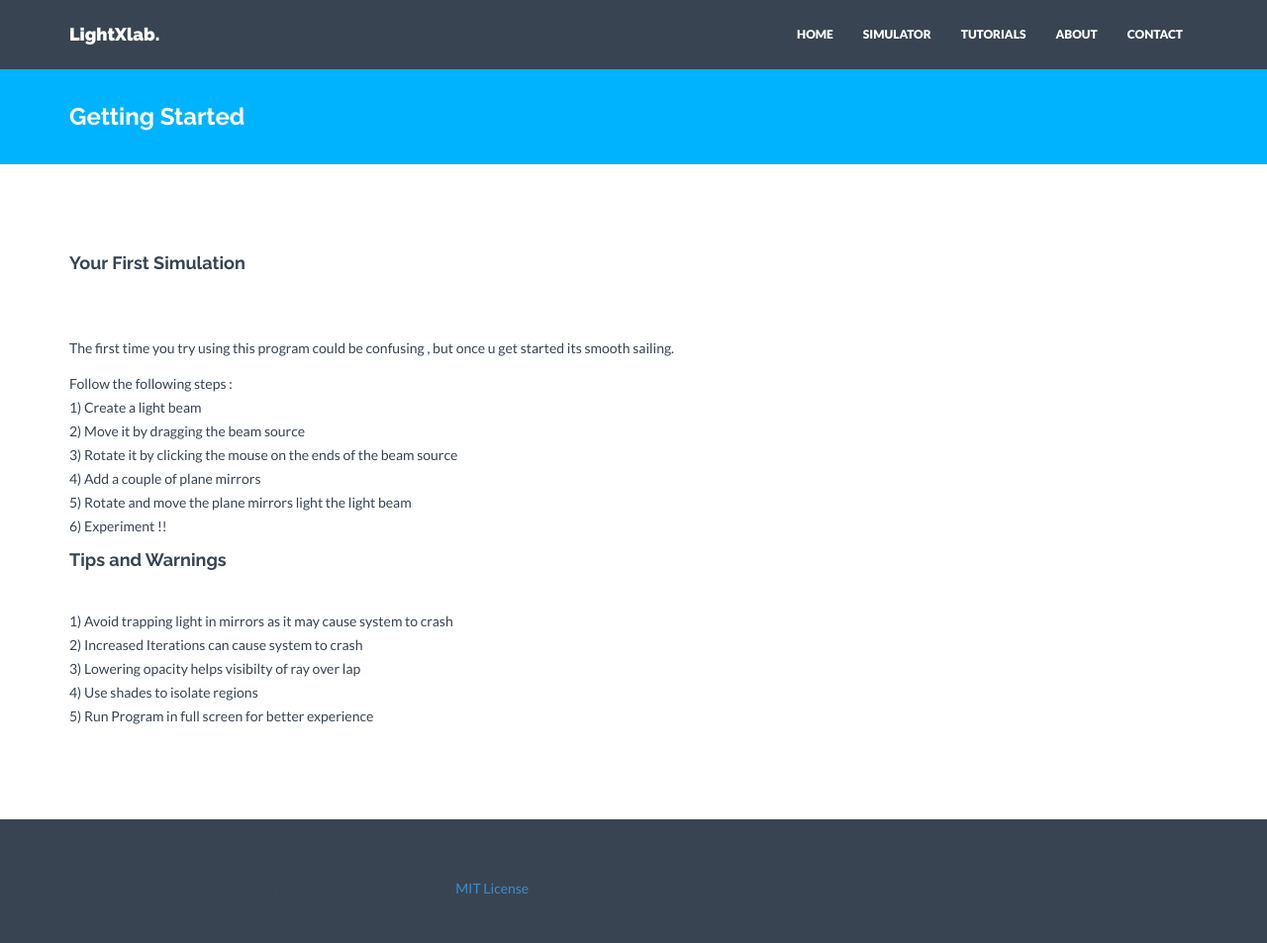
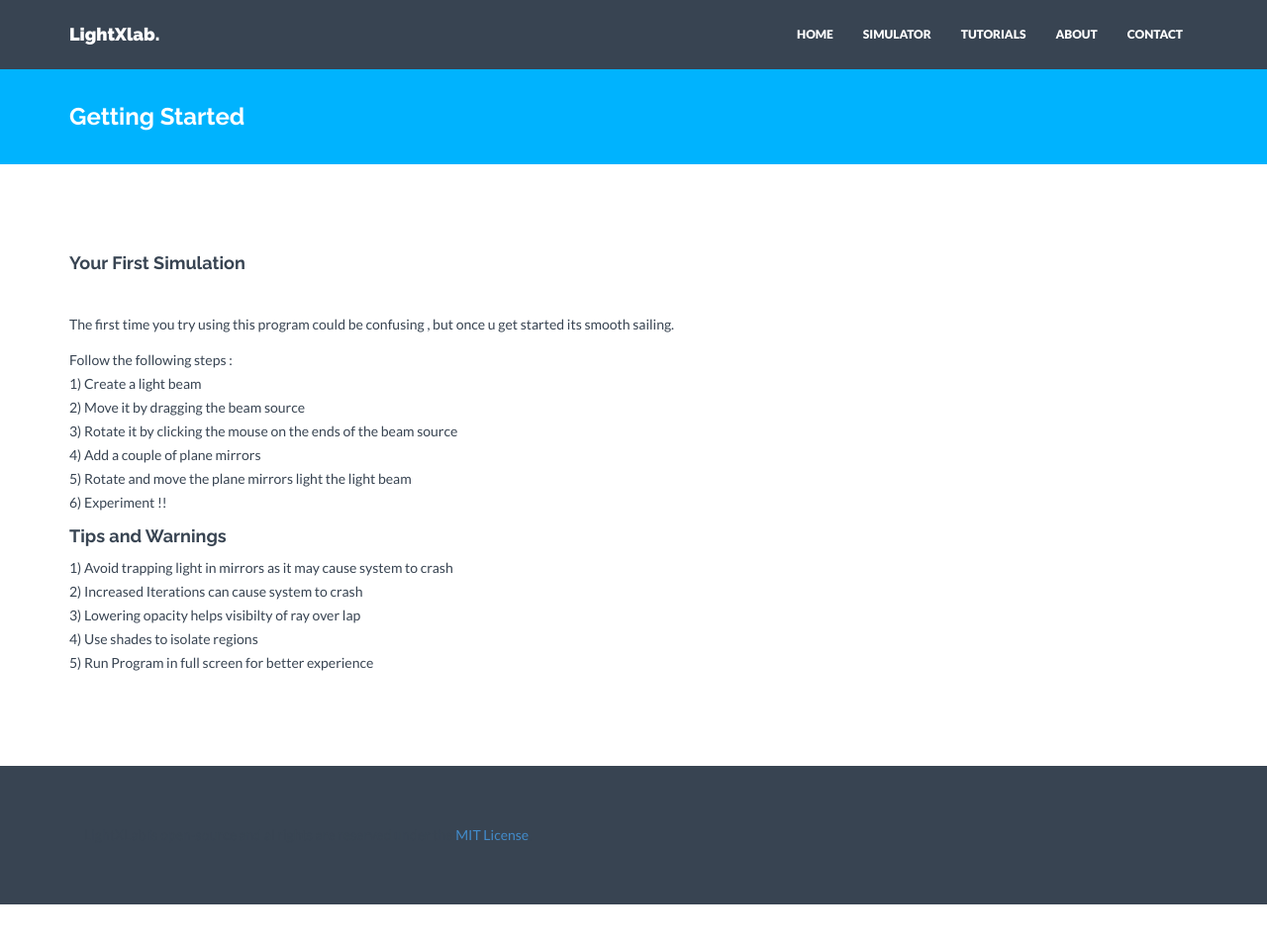
Before and after one commit to satu0king/LightXlab, a Jekyll site: the page built from tutorial.html, in a window 1280 px wide and 968 px high. Shown: the top 953 px of the window at 99% size. Built offline with Jekyll 4.4.1, drawn with Linux system fonts in a browser that asks for light colours; nearby versions of some CDN libraries.

```diff
--- a/tutorial.html
+++ b/tutorial.html
@@ -8,7 +8,7 @@ permalink: /tutorial/
         <div class="col-lg-8">
             <h4>Your First Simulation</h4><br>
             <p>
-            <br>The first time you try using this program could be confusing , but once u get started its smooth sailing.
+            The first time you try using this program could be confusing , but once u get started its smooth sailing.
             </p>
             <p>
             Follow the following steps :<br>
@@ -19,7 +19,7 @@ permalink: /tutorial/
             5) Rotate and move the plane mirrors light the light beam <br>
             6) Experiment !! <br>
             </p>
-            <h4>Tips and Warnings</h4><br>
+            <h4>Tips and Warnings</h4>
             <p>
             1) Avoid trapping light in mirrors as it may cause system to crash <br>
             2) Increased Iterations can cause system to crash<br>
```
